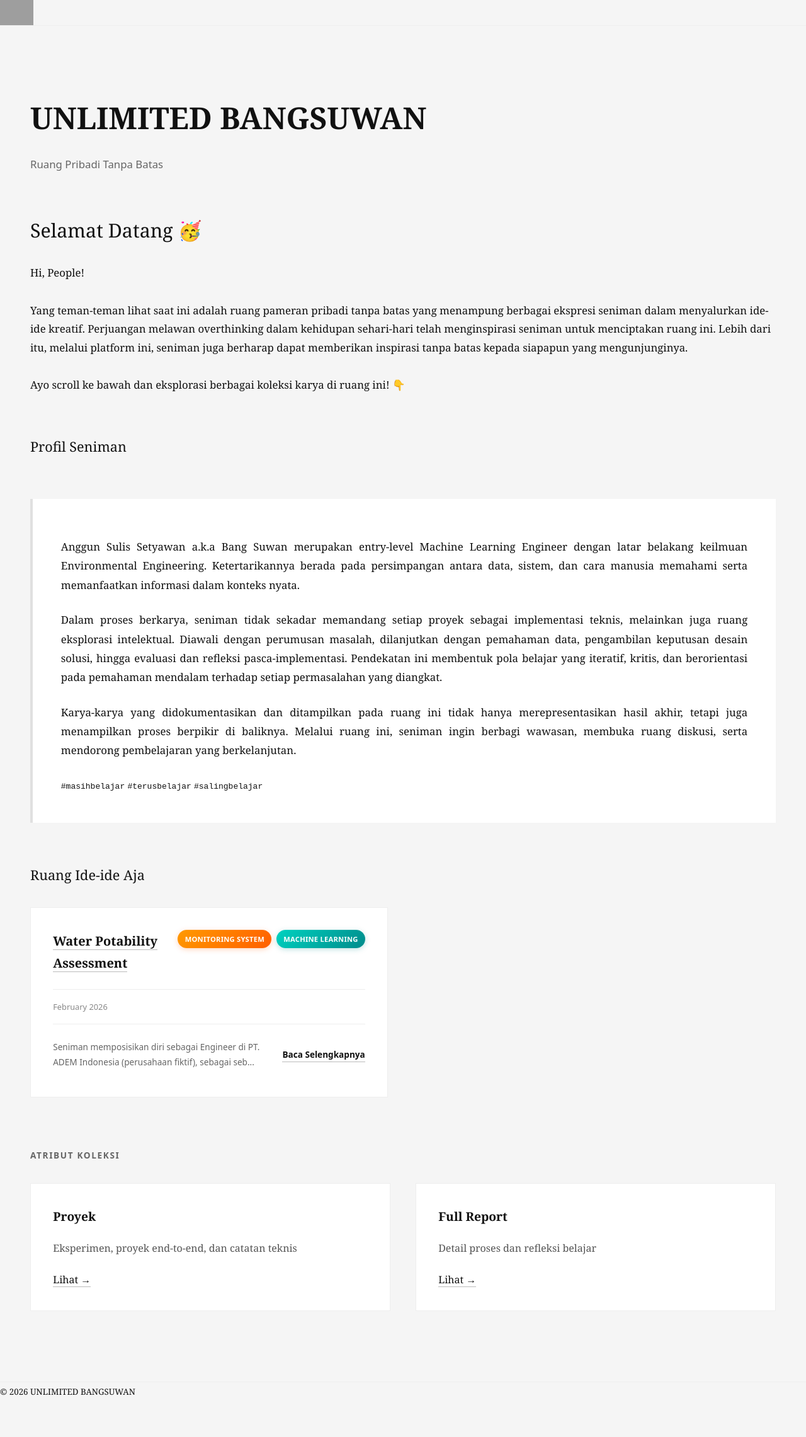
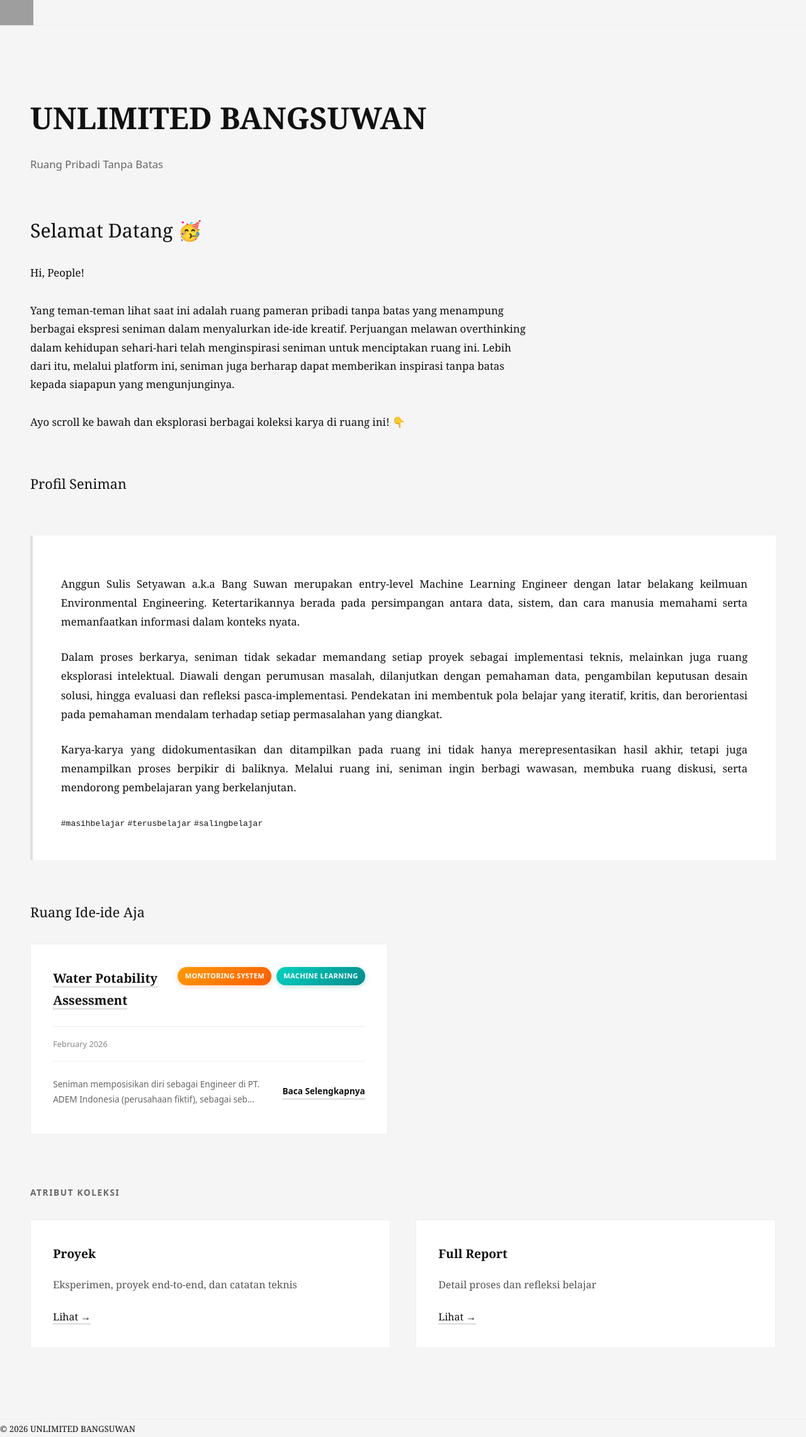
Before and after one commit to Sulbae/Sulbae.github.io, a Jekyll site: the page built from index.md, in a window 1280 px wide. Shown: the whole page at 63% size. Built offline with Jekyll 4.4.1, drawn with Linux system fonts in a browser that asks for light colours; before the commit the page ends 2222 px from its top, so only the background shows below that; grey boxes are pictures that could not be loaded.

Commit message:
Update home.css

```diff
--- a/assets/css/home.css
+++ b/assets/css/home.css
@@ -79,7 +79,7 @@ a:hover {
 
 .opening p {
   font-size: 1.05rem;
-  max-width: 100%;
+  max-width: 800px;
   margin-bottom: 1.9rem;
 }
 
@@ -95,30 +95,31 @@ a:hover {
   line-height: 1.8;
   margin-bottom: 1.6rem;
   text-align: justify;
+  max-width: 100%
 }
 
 profile code {
-  display: inline-flex;
-  align-items: center;
-  gap: 0.4rem;
-  background: #111;
-  color: #fff;
-  font-family: system-ui, -apple-system, sans-serif;
-  font-size: 0.9rem;
-  font-weight: 600;
-  letter-spacing: 0.02em;
-  padding: 0.5rem 1rem;
-  border-radius: 20px;
-  margin-right: 0.5rem;
-  margin-bottom: 0.5rem;
-  text-transform: lowercase;
-  box-shadow: 0 2px 6px rgba(17, 17, 17, 0.25);
-  transition: transform 0.2s, box-shadow 0.2s;
+  display: inline-flex !important;
+  align-items: center !important;
+  gap: 0.4rem !important;
+  background: #111 !important;
+  color: #fff !important;
+  font-family: system-ui, -apple-system, sans-serif !important;
+  font-size: 0.9rem !important;
+  font-weight: 600 !important;
+  letter-spacing: 0.02em !important;
+  padding: 0.5rem 1rem !important;
+  border-radius: 20px !important;
+  margin-right: 0.5rem !important;
+  margin-bottom: 0.5rem !important;
+  text-transform: lowercase !important;
+  box-shadow: 0 2px 6px rgba(17, 17, 17, 0.25) !important;
+  transition: transform 0.2s, box-shadow 0.2s !important;
 }
 
 .profile code:hover {
   transform: translateY(-2px);
-  box-shadow: 0 4px 10px rgba(17, 17, 17, 0.35);
+  box-shadow: 0 4px 10px rgba(17, 17, 17, 0.35) !important;
 }
 
 
```
